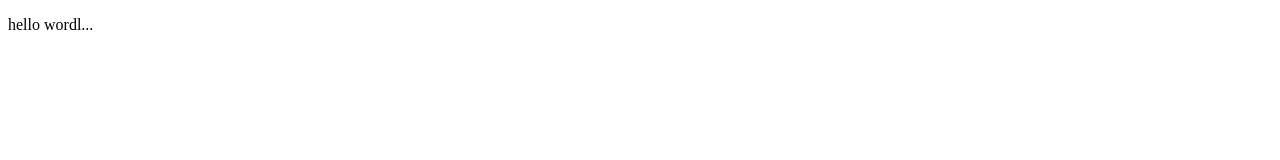
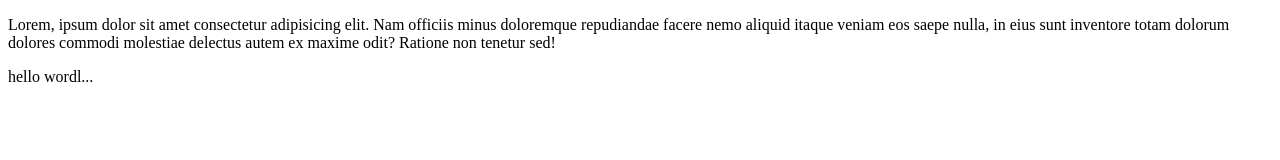
Before and after one commit to stepan-kmetiuk/jsUdemy, a website: page index.html in a window 1280 px wide. Drawn offline with Linux system fonts and the light colour scheme.

Commit message:
add new function from js.

```diff
--- a/index.html
+++ b/index.html
@@ -10,7 +10,13 @@
 
 <body>
 
-
+  <div class="class">
+    <p class="text">
+      Lorem, ipsum dolor sit amet consectetur adipisicing elit. Nam officiis minus doloremque repudiandae facere nemo
+      aliquid itaque veniam eos saepe nulla, in eius sunt inventore totam dolorum dolores commodi molestiae delectus
+      autem ex maxime odit? Ratione non tenetur sed!
+    </p>
+  </div>
   <p>hello wordl...</p>
 
 
--- a/style.css
+++ b/style.css
@@ -0,0 +1,4 @@
+.class {
+}
+.text {
+}
```
